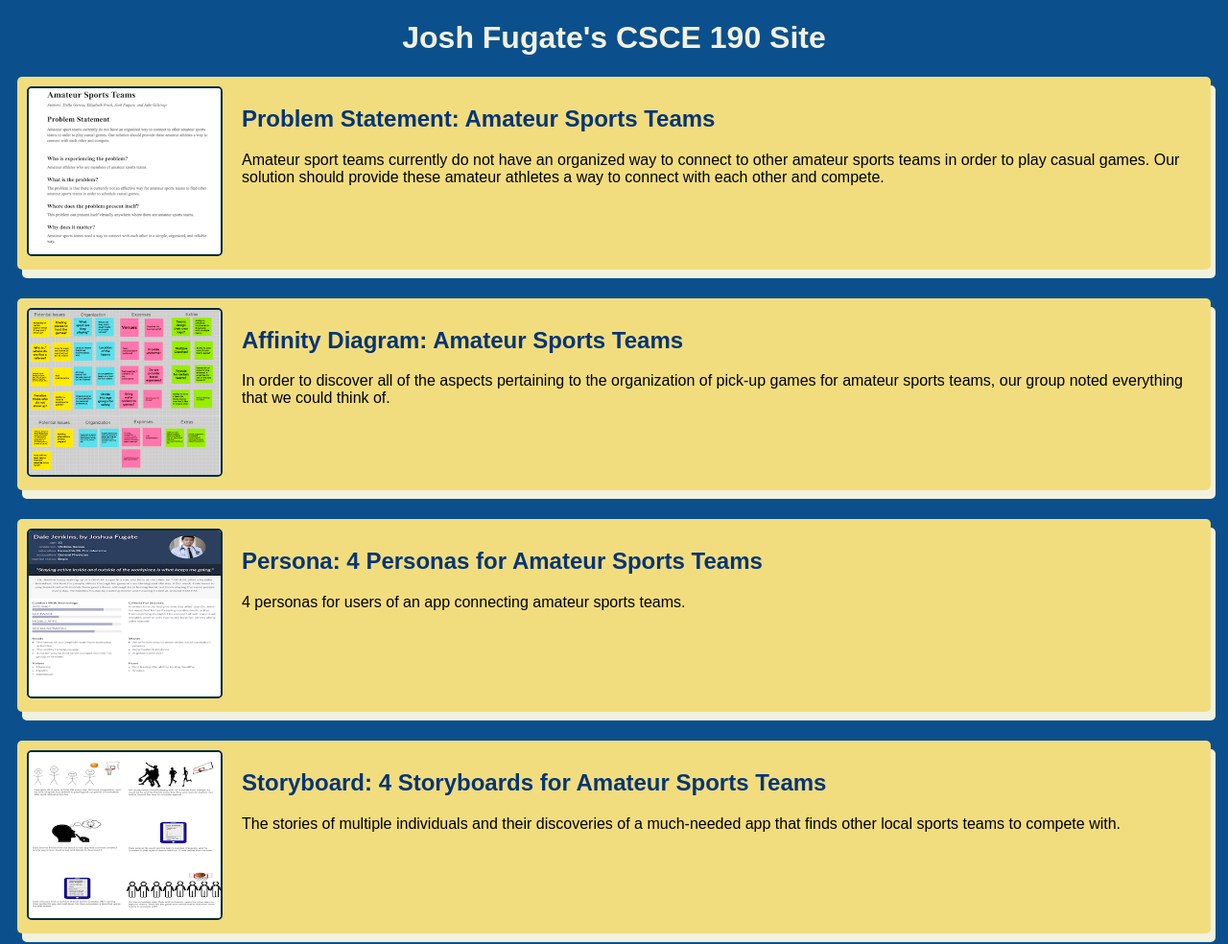
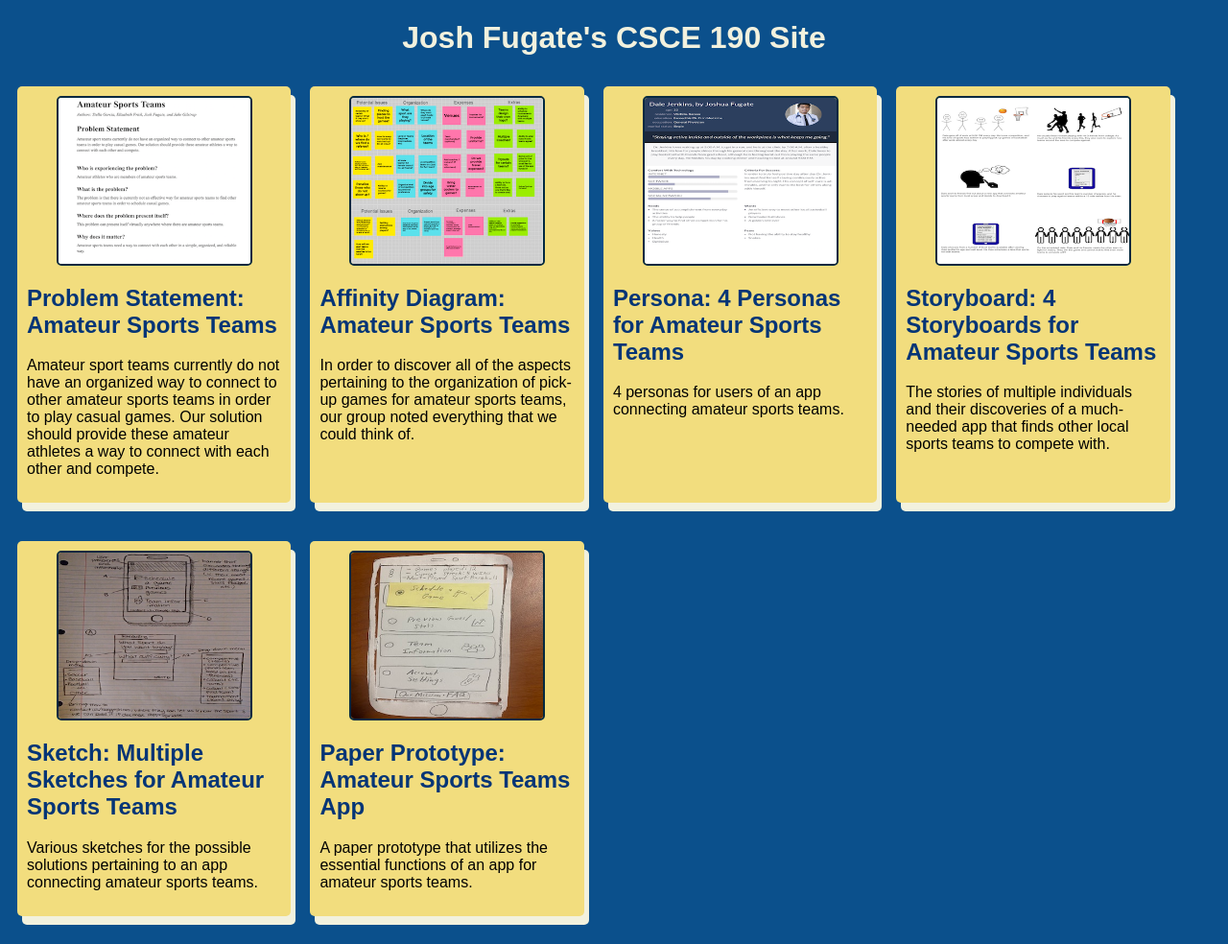
Before and after one commit to joshfugate/joshfugate.github.io, a plain HTML site: page index.html in a window 1280 px wide. Shown: the top 984 px of the page at 96% size. Drawn offline with Linux system fonts and the light colour scheme.

Commit message:
Add files via upload

```diff
--- a/index.html
+++ b/index.html
@@ -7,8 +7,9 @@
         <body>
             <h1>Josh Fugate's CSCE 190 Site</h1>
 
+        <div class="assignments">
             <!-- Problem Statement Assignment -->
-       <section class="assignment">
+            <section class="assignment">
                 <a href="files/problem-statement.pdf"><img src="images/problem-statement.png"></a>
                 <section class="ass-details">
                     <a href="files/problem-statement.pdf"><h2>Problem Statement: Amateur Sports Teams</h2></a>
@@ -61,5 +62,17 @@
                         </p>
                 </section>
             </section>
-        </body>
-    </html>
+
+            <!-- Paper Prototype Assignment -->
+            <section class="assignment">
+                <a href="https://www.youtube.com/watch?v=mbvHG2L5EU8"><img src="images/paper-prototype.png"></a>
+                <section class="ass-details">
+                    <a href="https://www.youtube.com/watch?v=mbvHG2L5EU8"><h2>Paper Prototype: Amateur Sports Teams App</h2></a>
+                        <p>
+                            A paper prototype that utilizes the essential functions of an app for amateur sports teams.
+                        </p>
+                </section>
+            </section>
+        </div>
+    </body>
+</html>
--- a/styles.css
+++ b/styles.css
@@ -3,8 +3,13 @@ body {
     font-family:Arial, Helvetica, sans-serif;
 }
 
+.assignments {
+    display:flex;
+    flex-wrap:wrap;
+}
+
 .assignment {
-    display:flex;
+    width:21%;
     padding:10px;
     margin:10px;
     margin-bottom: 30px;
@@ -18,6 +23,8 @@ body {
     border: 2px solid#032940;
     margin-right:20px;
     border-radius:5px;
+    display:block;
+    margin:auto;
 }
 
 h1 {
```
Also changed, not shown: images/paper-prototype.png (added).
